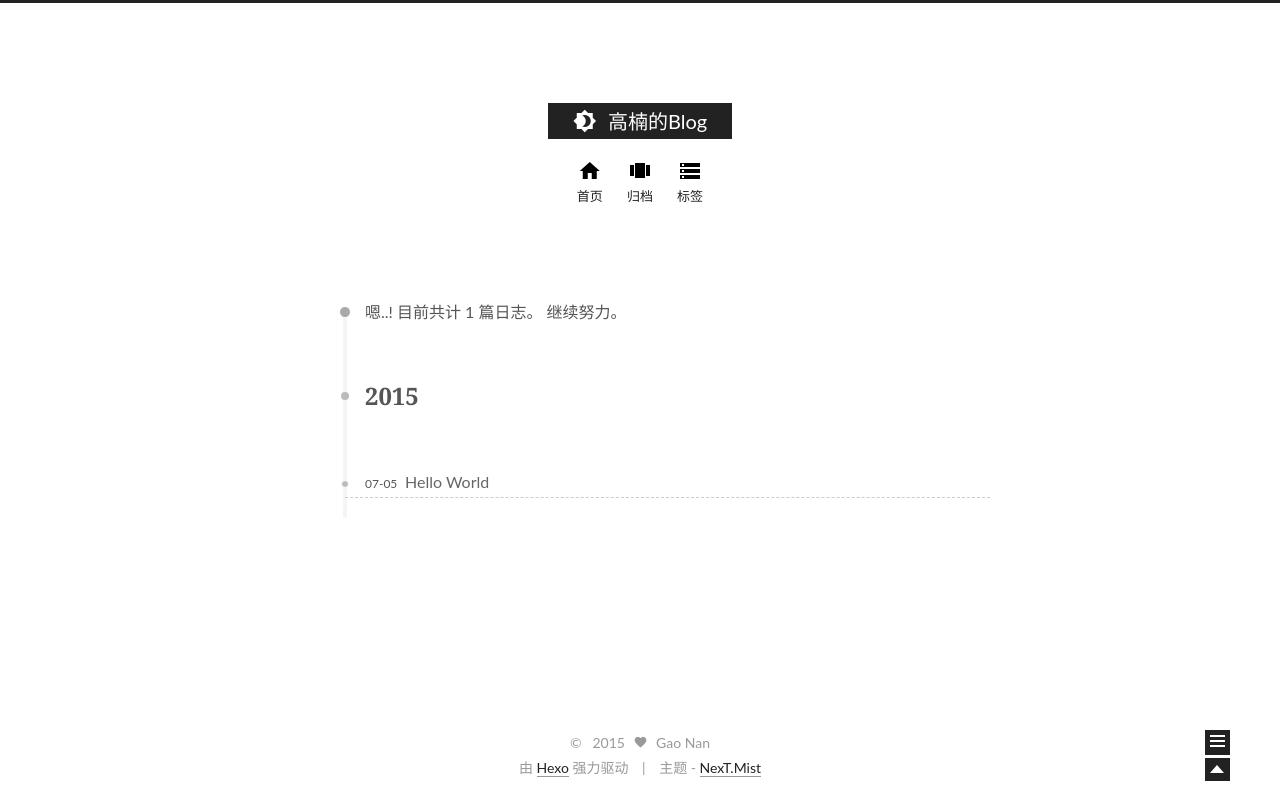
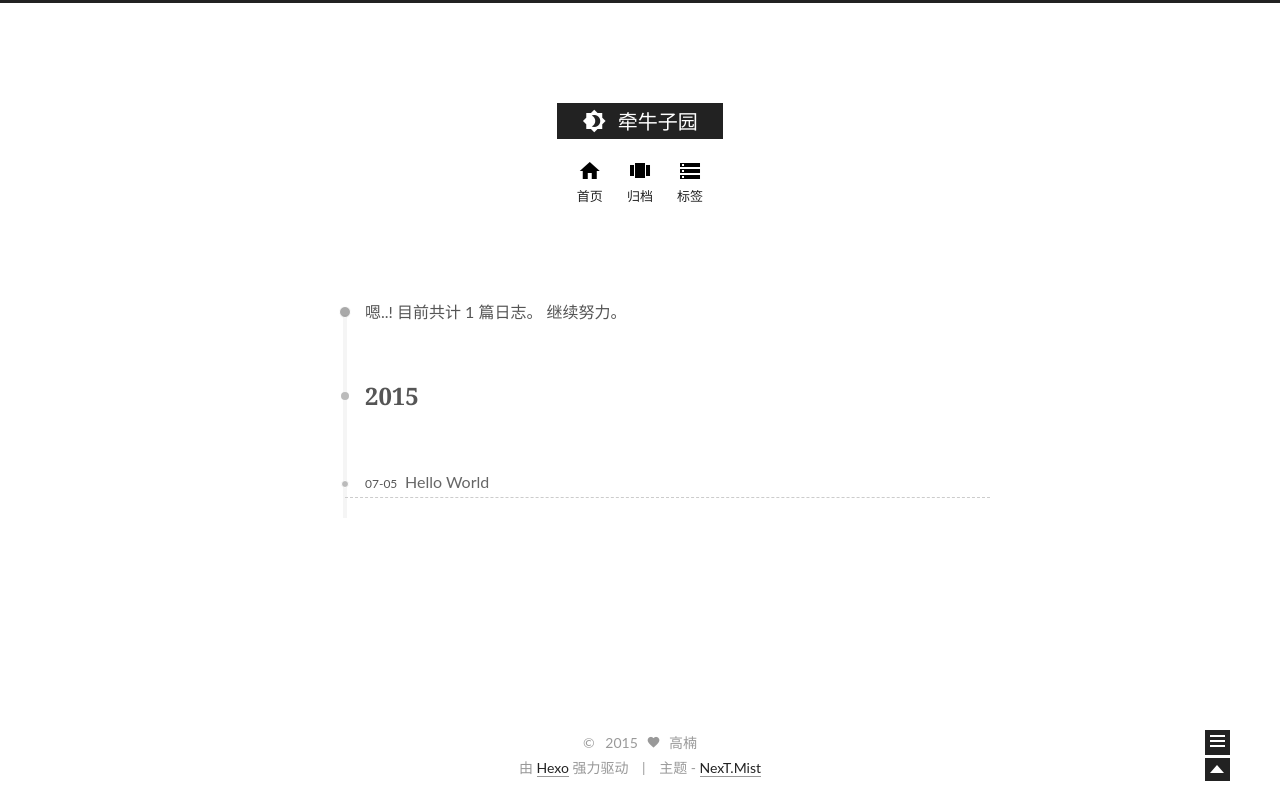
Before and after one commit to ylovern/ylovern.github.io, a plain HTML site: page archives/index.html in a window 1280 px wide. Drawn offline with Linux system fonts and the light colour scheme.

Commit message:
Site updated: 2015-07-06 03:17:27

```diff
--- a/archives/index.html
+++ b/archives/index.html
@@ -57,7 +57,7 @@
 
 
 
-  <title> 归档 // 高楠的Blog </title>
+  <title> 归档 // 牵牛子园 </title>
 </head>
 
 <body>
@@ -82,7 +82,7 @@
       <span class="logo">
         <i class="icon-logo"></i>
       </span>
-      <span class="site-title">高楠的Blog</span>
+      <span class="site-title">牵牛子园</span>
   </a>
   <span class="logo-line-after"><i></i></span>
 </h1>
@@ -218,8 +218,8 @@
 
       <div class="site-overview">
         <div class="site-author motion-element">
-          <img class="site-author-image" src="/images/default_avatar.jpg" alt="Gao Nan" />
-          <p class="site-author-name">Gao Nan</p>
+          <img class="site-author-image" src="/images/default_avatar.jpg" alt="高楠" />
+          <p class="site-author-name">高楠</p>
         </div>
         <p class="site-description motion-element"></p>
         <div class="site-state motion-element">
@@ -284,7 +284,7 @@
   <span class="with-love">
     <i class="icon-heart"></i>
   </span>
-  <span class="author">Gao Nan</span>
+  <span class="author">高楠</span>
 </div>
 
 <div class="powered-by">
```
Also changed, not shown: 2015/07/05/hello-world/index.html (+5 -5 lines), archives/2015/07/index.html (+5 -5 lines), archives/2015/index.html (+5 -5 lines), index.html (+5 -5 lines).
